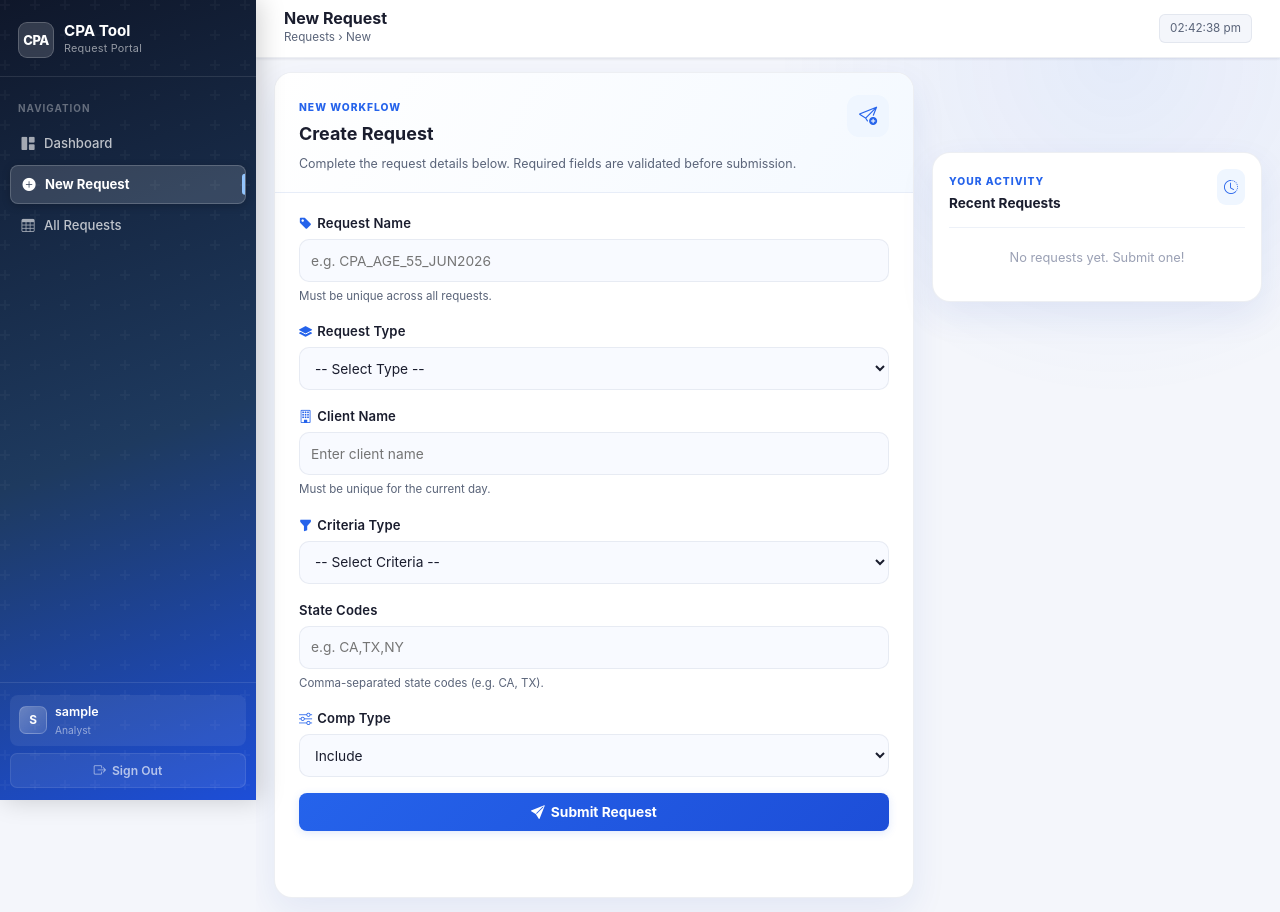
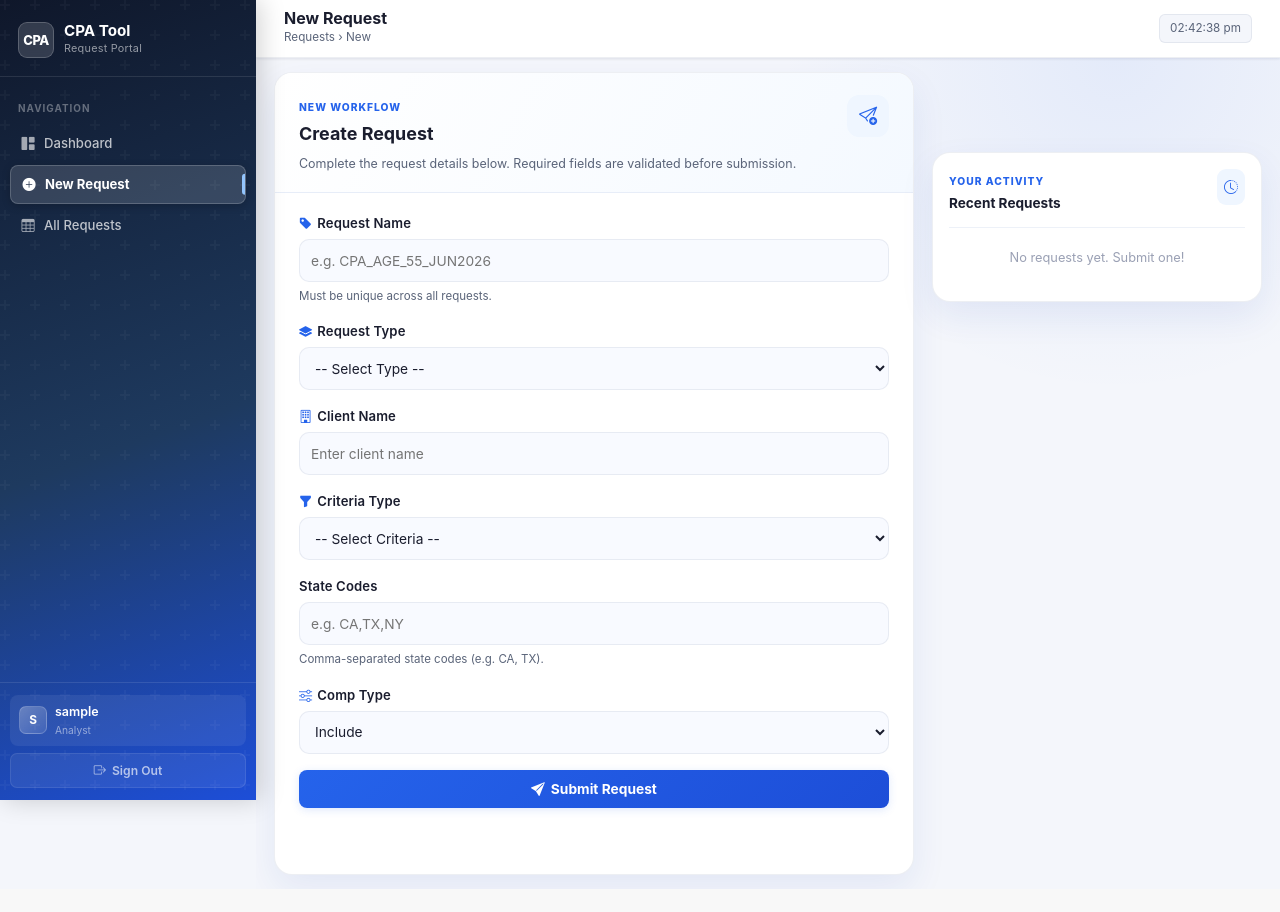
Before and after one commit to Jaideep-7-jai/CPA_Tool, a Flask app: page /new-request in a window 1280 px wide. After the commit the page ends 889 px from the top, so only its background shows below. Run offline with Flask 3, Linux system fonts and the light colour scheme; the visitor is signed in with stand-in values (Sample User, id 1); data that the repository does not hold is empty; some web fonts are replaced.

Commit message:
Restore incomplete client validation change

```diff
--- a/templates/new_request.html
+++ b/templates/new_request.html
@@ -39,11 +39,7 @@
       <!-- 3. Client Name -->
       <div class="form-group">
         <label for="client_name"><i class="bi bi-building" style="color:var(--primary);margin-right:5px;"></i>Client Name</label>
-        <div class="input-with-status">
-          <input type="text" name="client_name" id="client_name" required placeholder="Enter client name" autocomplete="off">
-          <span id="clientNameStatus" class="name-status"></span>
-        </div>
-        <small id="clientNameHint">Must be unique for the current day.</small>
+        <input type="text" name="client_name" id="client_name" required placeholder="Enter client name">
       </div>
 
       <!-- 4. Criteria Type -->
```
